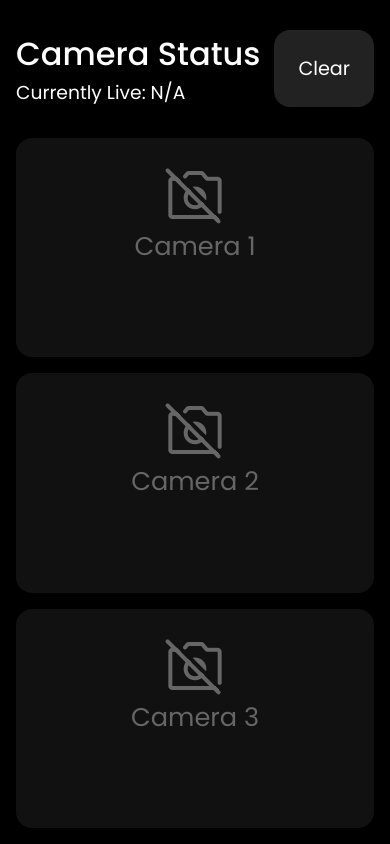
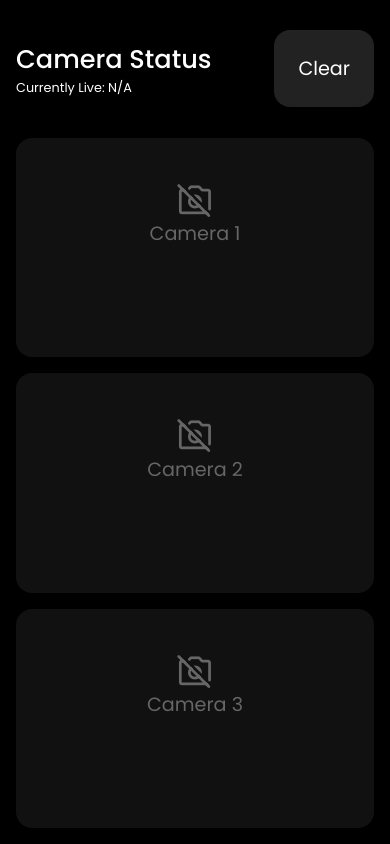
Before and after one commit to animusic-ensembles/camera-status, a plain HTML site: page index.html in a window 390 px wide. Drawn offline with nearby package versions, Linux system fonts and the light colour scheme; no server answers.

Commit message:
update mobile sizing

```diff
--- a/static/css/base.css
+++ b/static/css/base.css
@@ -40,9 +40,11 @@ body {
     user-select: none;
 }
 h1 {
+    font-size: 2.4rem;
     font-weight: 500;
 }
 h3 {
+    font-size: 1.2rem;
     font-weight: 400;
 }
 
@@ -53,4 +55,10 @@ h3 {
     .bottom > * {
         width: 100% !important;
     }
+    h1 {
+            font-size: 1.6rem;
+        }
+    h3 {
+            font-size: 0.8rem;
+        }
 }
--- a/static/css/cameras.css
+++ b/static/css/cameras.css
@@ -52,13 +52,13 @@
     }
     .thumbnail {
         height: 70%;
-        font-size: 1.6rem;
+        font-size: 1.2rem;
     }
     .icon {
-        font-size: 4rem;
+        font-size: 2.4rem;
     }
     .status {
         height: 30%;
-        font-size: 2rem;
+        font-size: 1.6rem;
     }
 }
```
